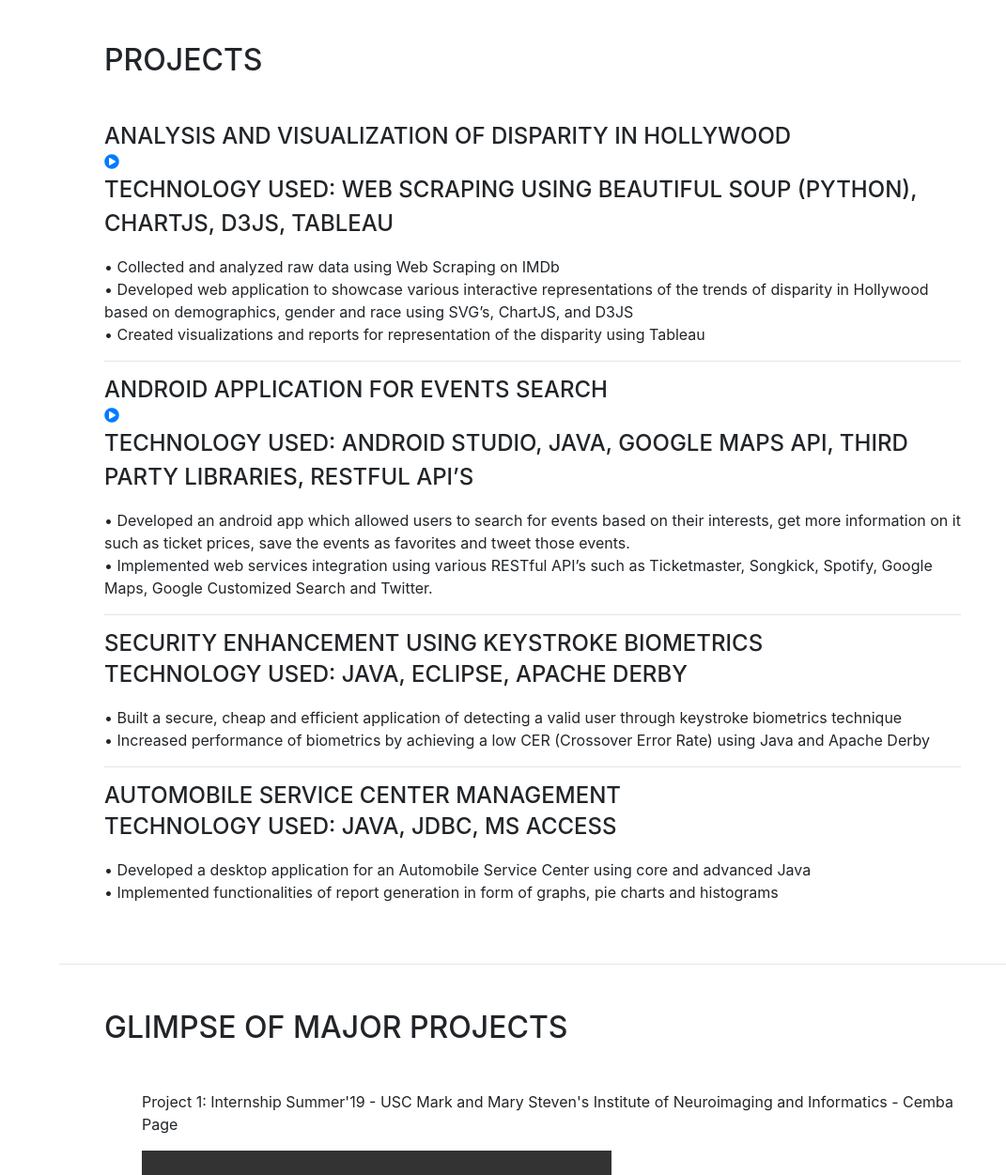
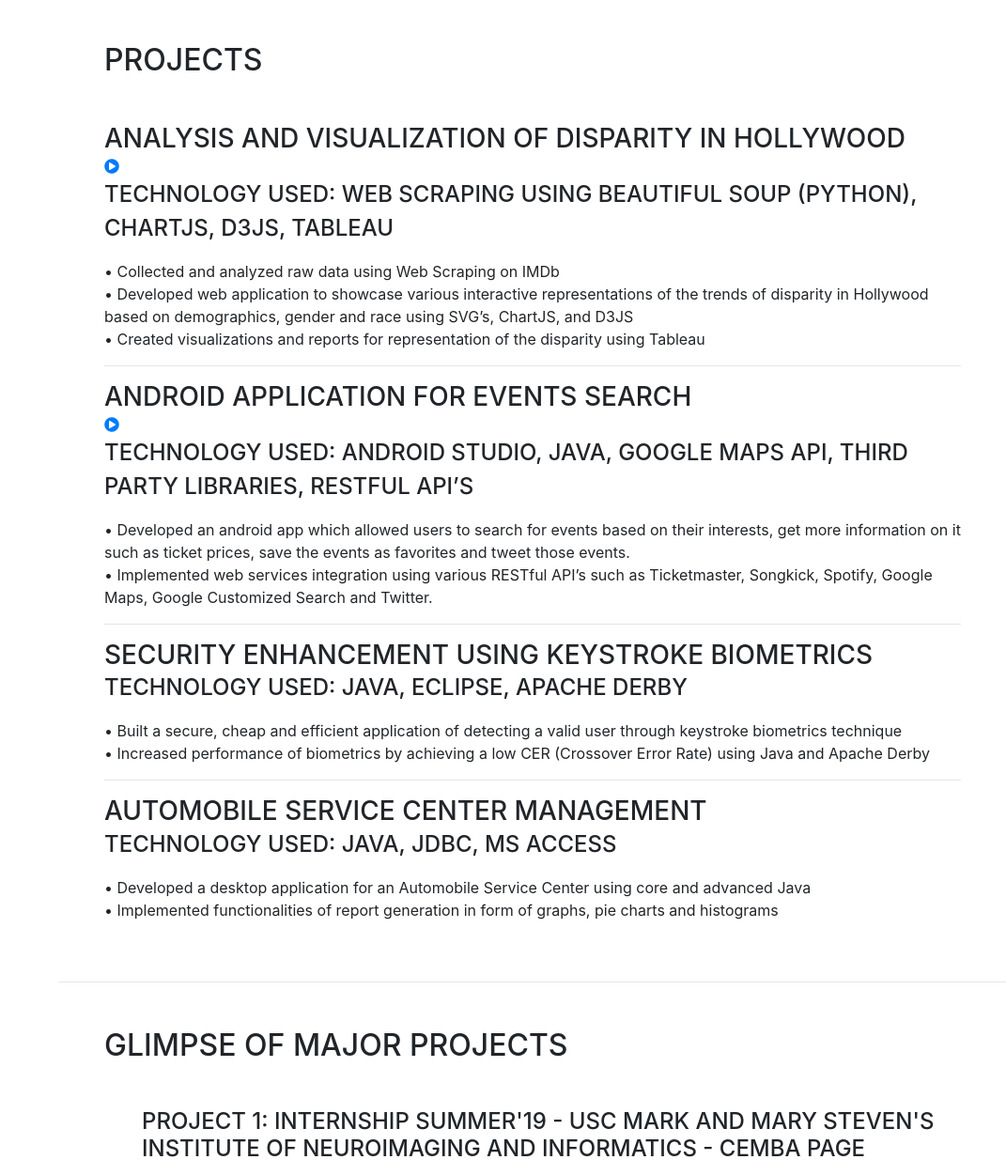
Before and after one commit to JyotsnaPant/MyPortfolio, a website with bundled scripts: page index.html in a window 1280 px wide. Shown: the part 3583-4834 px from the top of the page at 94% size, without its empty margins (209-1280 px from the left). Built offline with nearby package versions, Linux system fonts and the light colour scheme; grey boxes are pictures that could not be loaded; a web font is replaced by a local one.

Commit message:
formatting issues

```diff
--- a/index.html
+++ b/index.html
@@ -305,7 +305,7 @@
       <div class="w-100">
         <h2 class="mb-5">Projects</h2>
 
-        <h4 class="mb-0">Analysis and Visualization of disparity in Hollywood</h4> <a href="#project2"> <span class="fa fa-play-circle"> </span> </a>
+        <h3 class="mb-0">Analysis and Visualization of disparity in Hollywood</h3> <a href="#project2"> <span class="fa fa-play-circle"> </span> </a>
             <div class="subheading mb-3">Technology Used: Web Scraping using Beautiful Soup (Python), ChartJS, D3JS, Tableau</div>
         <p>     •   Collected and analyzed raw data using Web Scraping on IMDb <br>
                 •	Developed web application to showcase various interactive representations of the trends of disparity in Hollywood based on demographics, gender and race using SVG’s, ChartJS, and D3JS <br>
@@ -313,21 +313,21 @@
         </p>
         <hr>
 
-        <h4 class="mb-0">Android Application for Events search </h4> <a href="#project3"> <span class="fa fa-play-circle"> </span> </a>
+        <h3 class="mb-0">Android Application for Events search </h3> <a href="#project3"> <span class="fa fa-play-circle"> </span> </a>
             <div class="subheading mb-3">Technology Used: Android Studio, Java, Google Maps API, Third Party libraries, RESTful API’s</div>
         <p>     •	Developed an android app which allowed users to search for events based on their interests, get more information on it such as ticket prices, save the events as favorites and tweet those events. <br>
                 •	Implemented web services integration using various RESTful API’s such as Ticketmaster, Songkick, Spotify, Google Maps, Google Customized Search and Twitter.
         </p>
         <hr>
 
-        <h4 class="mb-0">Security Enhancement using keystroke biometrics </h4>
+        <h3 class="mb-0">Security Enhancement using keystroke biometrics </h3>
             <div class="subheading mb-3">Technology Used: Java, Eclipse, Apache Derby</div>
         <p>     •   Built a secure, cheap and efficient application of detecting a valid user through keystroke biometrics technique <br>
                 •	Increased performance of biometrics by achieving a low CER (Crossover Error Rate) using Java and Apache Derby
         </p>
         <hr>
 
-        <h4 class="mb-0">Automobile Service Center Management</h4>
+        <h3 class="mb-0">Automobile Service Center Management</h3>
             <div class="subheading mb-3">Technology Used: Java, JDBC, MS Access</div>
         <p>     •   Developed a desktop application for an Automobile Service Center using core and advanced Java <br>
                 •	Implemented functionalities of report generation in form of graphs, pie charts and histograms
@@ -345,7 +345,7 @@
         <h2 class="mb-5">Glimpse of Major Projects</h2>
         <ul class="fa-ul mb-0">
          <li>
-         <p id="project1"> Project 1: Internship Summer'19 - USC Mark and Mary Steven's Institute of Neuroimaging and Informatics - Cemba Page  </p>
+             <h4><p id="project1"> Project 1: Internship Summer'19 - USC Mark and Mary Steven's Institute of Neuroimaging and Informatics - Cemba Page  </p></h4>
          <!--           article link-->
           <div style="display: inline-block">
            <video width="500" height="300" controls>
@@ -362,7 +362,7 @@
             <hr>
 
                         <li>
-                <p id="project2"> Project 2:  Analysis and visualization of disparity in Hollywood </p>
+                            <h4><p id="project2"> Project 2:  Analysis and visualization of disparity in Hollywood </p></h4>
           <div style="display: inline-block">
            <video width="500" height="300" controls>
                <source src="hollywood.mp4" type="video/mp4">
@@ -379,7 +379,7 @@
             <hr>
 
             <li>
-                <p id="project3"> Project 3: Android Application for Events Search </p>
+                <h4><p id="project3"> Project 3: Android Application for Events Search </p></h4>
           <div style="display: inline-block">
            <video width="500" height="300" controls>
                <source src="android_app.mp4" type="video/mp4">
@@ -397,7 +397,7 @@
             <hr>
 
             <li>
-                     <p id="project4"> Project 4: Events Search Website </p>
+                <h4><p id="project4"> Project 4: Events Search Website </p></h4>
                       <div style="display: inline-block">
                        <video width="500" height="300" controls>
                <source src="website.mp4" type="video/mp4">
```
